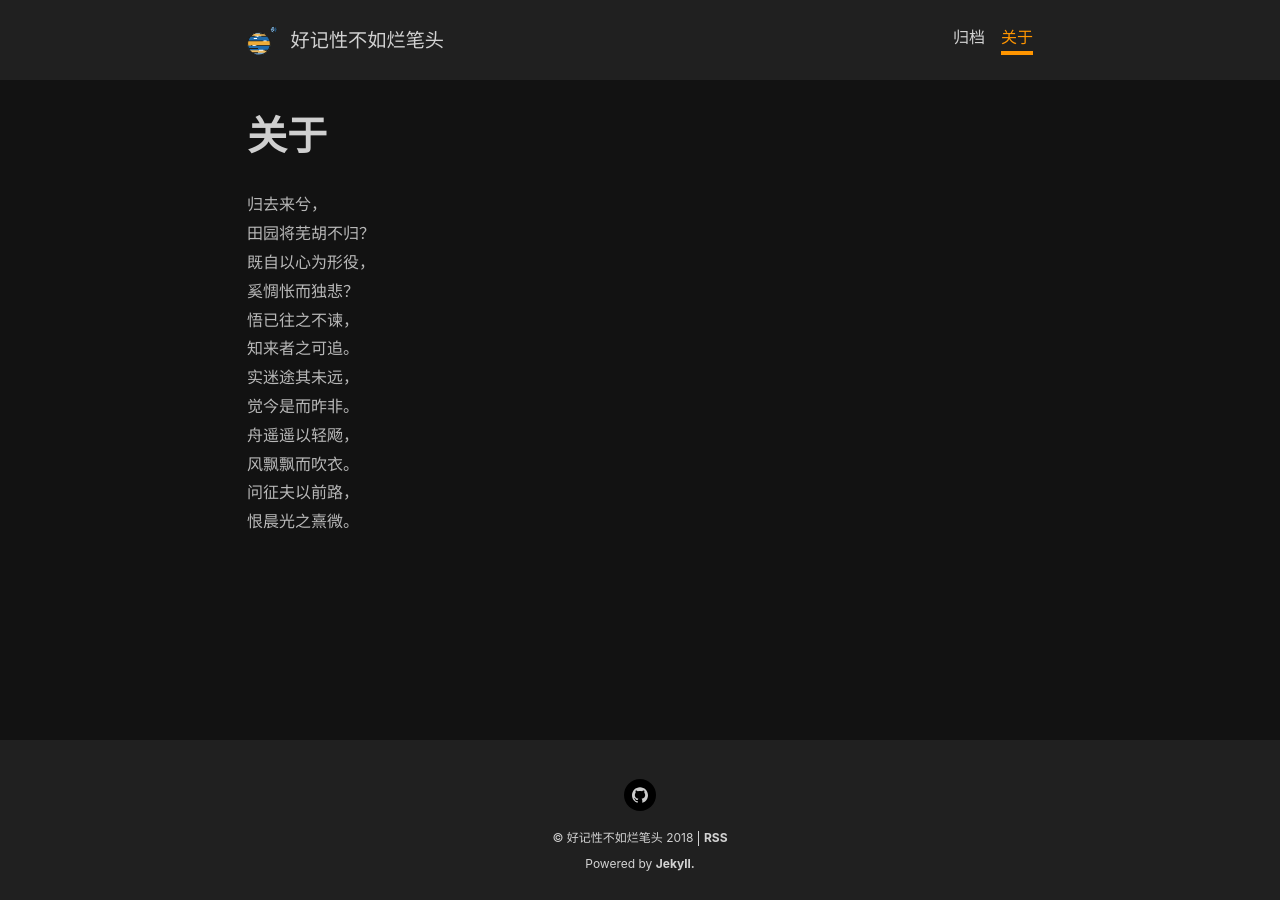
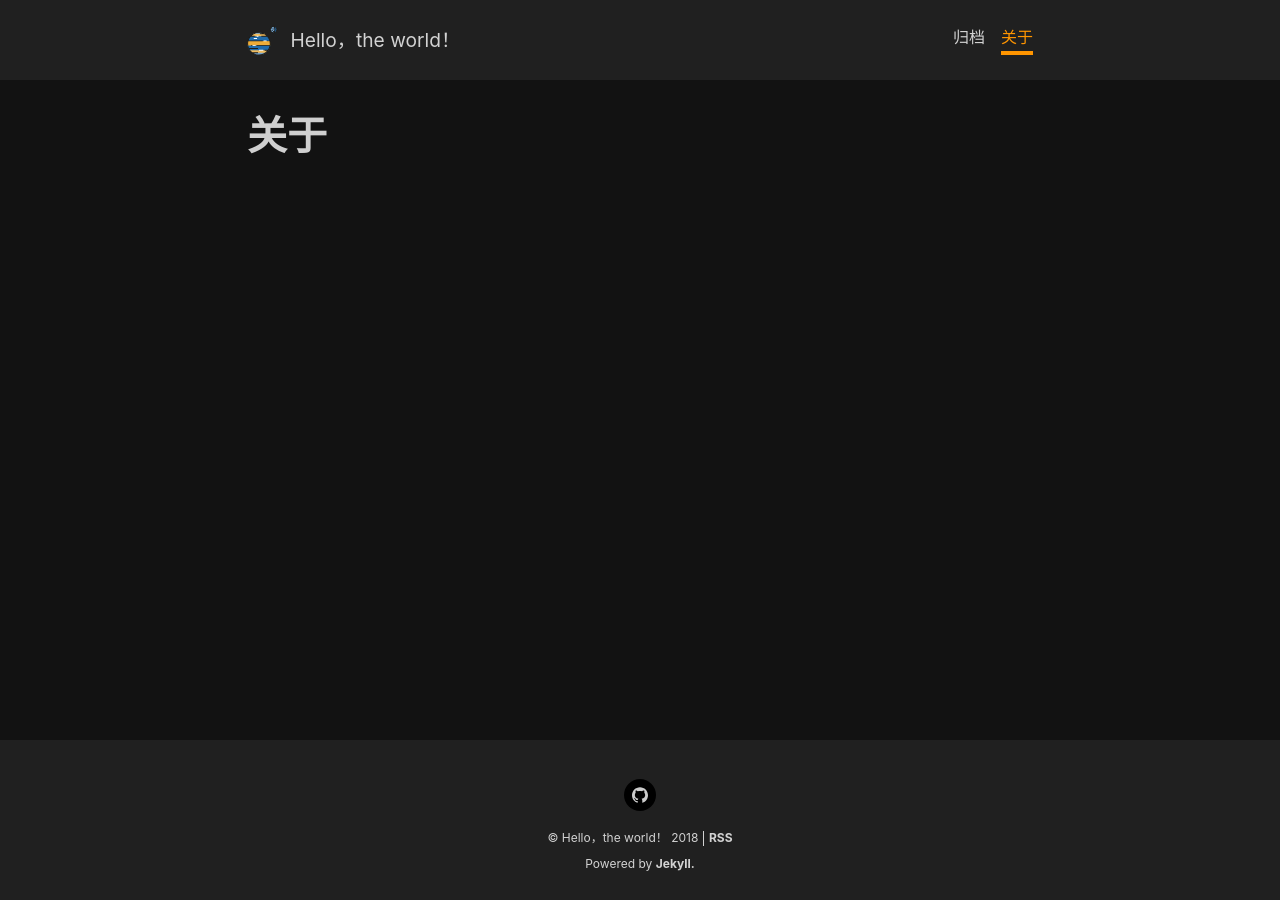
Before and after one commit to bobogba/bobogba.github.io, a Jekyll site: the page built from about.md, in a window 1280 px wide. Built offline with Jekyll 4.4.1, drawn with Linux system fonts in a browser that asks for light colours; nearby versions of some CDN libraries.

Commit message:
第三次提交

```diff
--- a/_config.yml
+++ b/_config.yml
@@ -1,10 +1,10 @@
 ## => Site Settings
 ##############################
 text_skin: dark # "default" (default), "dark", "forest", "ocean", "chocolate", "orange"
-highlight_theme: tomorrow-night # "default" (default), "tomorrow", "tomorrow-night", "tomorrow-night-eighties", "tomorrow-night-blue", "tomorrow-night-bright"
+highlight_theme: tomorrow-night-blue # "default" (default), "tomorrow", "tomorrow-night", "tomorrow-night-eighties", "tomorrow-night-blue", "tomorrow-night-bright"
 url     : # the base hostname & protocol for your site e.g. https://www.someone.com
 baseurl : # does not include hostname
-title   : 好记性不如烂笔头
+title   : Hello，the world！
 description: > # this means to ignore newlines until "Language & timezone"
   Your Site Description
 
@@ -19,14 +19,14 @@ timezone: Asia/Shanghai # see https://en.wikipedia.org/wiki/List_of_tz_database_
 ##############################
 author:
   type      : # "person" (default), "organization"
-  name      : 汤英杰
+  name      : 潘伟波
   url       :
   avatar    : # path or url of avatar image
-  bio       : I am an amazing person.
+  bio       : Hello，the world！
   email     :
   facebook  : # "user_name" the last part of your profile url, e.g. https://www.facebook.com/user_name
   twitter   : # "user_name" the last part of your profile url, e.g. https://twitter.com/user_name
-  github    : JeremyTown # "user_name" the last part of your profile url, e.g. https://github.com/user_name
+  github    : bobogba # "user_name" the last part of your profile url, e.g. https://github.com/user_name
   linkedin  : # "user_name" the last part of your profile url, e.g. https://www.linkedin.com/in/user_name/
   googleplus: # "user_id"   the last part of your profile url, e.g. https://plus.google.com/u/0/user_id
   weibo     : # "user_id"   the last part of your profile url, e.g. https://www.weibo.com/user_id/profile?...
--- a/about.md
+++ b/about.md
@@ -5,19 +5,6 @@ titles:
   zh: 关于
   zh-Hans: 关于
   zh-Hant: 關於
-author: 汤英杰
+author: 潘伟波
 key: page-about
 ---
-
-归去来兮，
-田园将芜胡不归？
-既自以心为形役，
-奚惆怅而独悲？
-悟已往之不谏，
-知来者之可追。
-实迷途其未远，
-觉今是而昨非。
-舟遥遥以轻飏，
-风飘飘而吹衣。
-问征夫以前路，
-恨晨光之熹微。
```
Also changed, not shown: _posts/2018-08-18-test.md (+2 -1 lines), assets/images/sunwoda内部网络架构.png (added).
